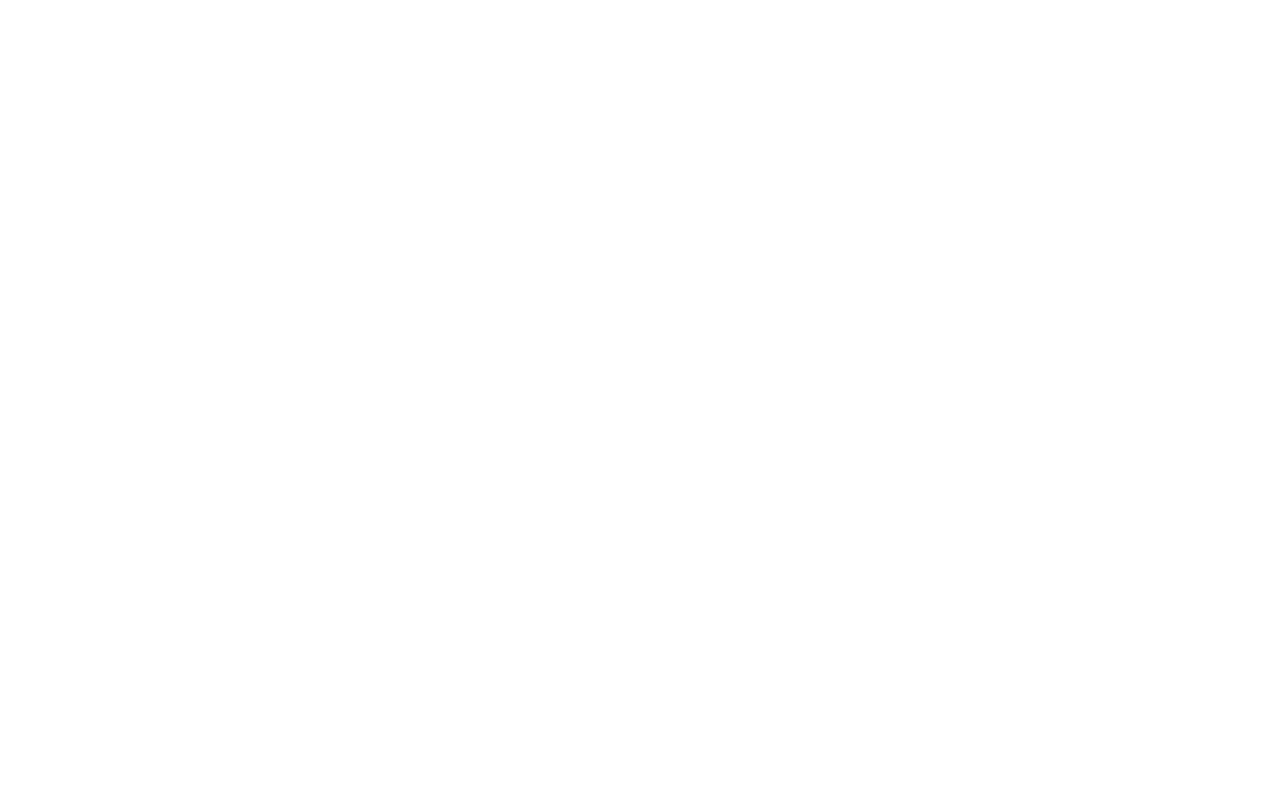
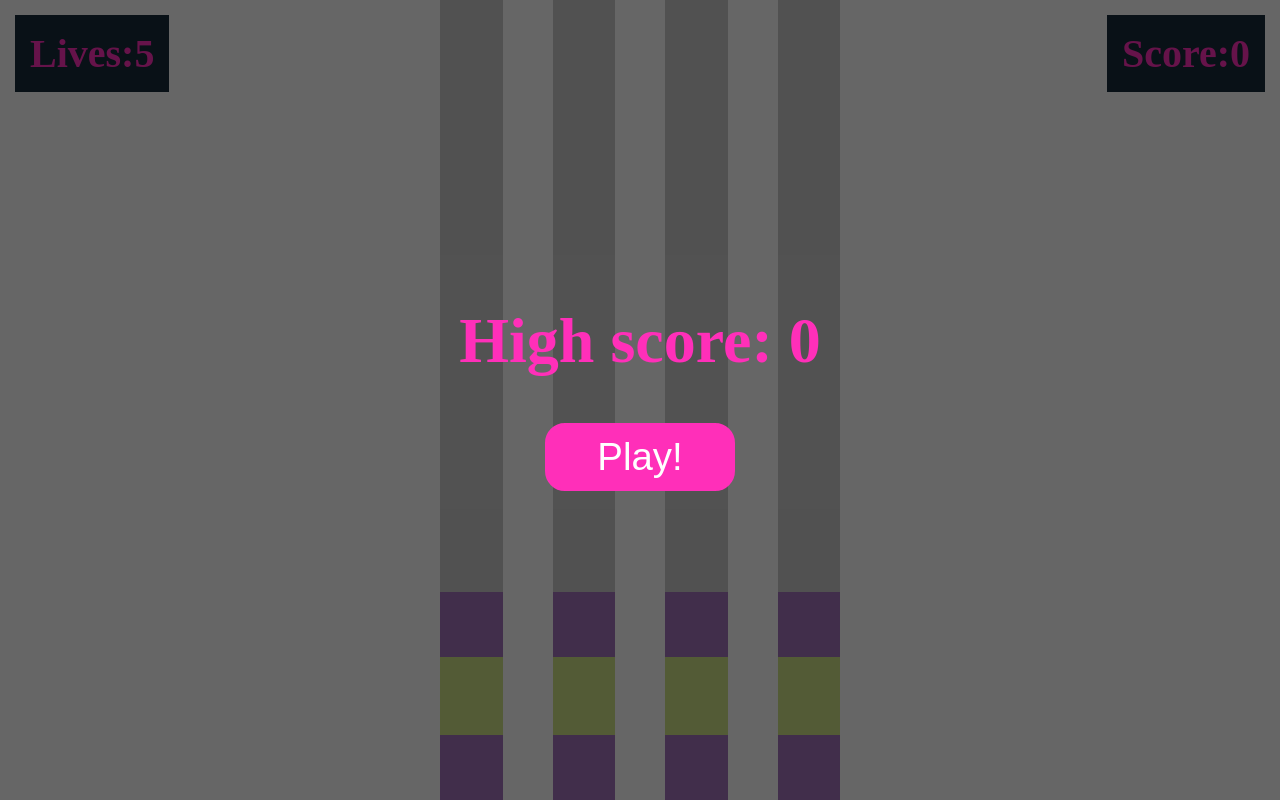
Before and after one commit to weensekiel/beat-bonanza, a React (Vite) app: page /game in a window 1280 px wide. Built offline with nearby package versions, Linux system fonts and the light colour scheme.

Commit message:
add login and register page

```diff
--- a/package.json
+++ b/package.json
@@ -13,6 +13,7 @@
     "axios": "^1.6.8",
     "react": "^18.2.0",
     "react-dom": "^18.2.0",
+    "react-router-dom": "^6.22.3",
     "sass": "^1.72.0"
   },
   "devDependencies": {
--- a/src/App.jsx
+++ b/src/App.jsx
@@ -1,19 +1,24 @@
+import { BrowserRouter, Routes, Route } from 'react-router-dom';
 import './App.scss'
+import { LoginPage } from './Pages/LoginPage/LoginPage';
+import { RegisterPage } from './Pages/RegisterPage/RegisterPage';
+import { GamePage } from './Pages/GamePage/GamePage';
+import { ResultsPage } from './Pages/ResultsPage/ResultsPage';
+import { LeaderboardsPage } from './Pages/LeaderboardsPage/LeaderboardsPage';
 
 function App() {
-  const handleArrowPress = (direction) => {
-    console.log(`Arrow pressed: ${direction}`);
-  };
 
   return (
-    <>
-      {/* Login */}
-      {/* register */}
-      {/* Game */}
-      {/* results */}
-      {/* leaderboards - shows highest scores for the current song */}
-
-    </>
+    <BrowserRouter>
+      <Routes>
+        <Route path="/" element={<LoginPage />} />
+        <Route path="/login" element={<LoginPage />} />
+        <Route path="/register" element={<RegisterPage />} />
+        <Route path="/game" element={<GamePage />} />
+        <Route path="/results" element={<ResultsPage />} />
+        <Route path="/leaderboards" element={<LeaderboardsPage />} />
+      </Routes>
+    </BrowserRouter>
   )
 }
 
--- a/src/App.scss
+++ b/src/App.scss
@@ -0,0 +1,12 @@
+* {
+    box-sizing: border-box;
+  }
+
+  html,
+  body {
+    margin: 0;
+  }
+  body {
+    width: 100%;
+    height: 100vh;
+  }
--- a/src/Pages/GamePage/GamePage.jsx
+++ b/src/Pages/GamePage/GamePage.jsx
@@ -0,0 +1,55 @@
+import "./GamePage.scss"
+import React, { useState, useEffect, useRef } from "react";
+
+export function GamePage() {
+    const [score, setScore] = useState(0);
+    const [lives, setLives] = useState(5);
+    const [isGameRunning, setIsGameRunning] = useState(false);
+
+    return (
+        <>
+            <div className="lives">
+                Lives:
+                <span className="score">{lives}</span>
+            </div>
+
+            <div className="points">
+                Score:
+                <span className="score">0</span>
+            </div>
+            <div className="container" >
+                <div className="lane left">
+                    <div className="score-zone">
+                        <div className="sweet-spot"></div>
+                    </div>
+                </div>
+                <div className="lane up">
+                    <div className="score-zone">
+                        <div className="sweet-spot"></div>
+                    </div>
+                </div>
+                <div className="lane down">
+                    <div className="score-zone">
+                        <div className="sweet-spot"></div>
+                    </div>
+                </div>
+                <div className="lane right">
+                    <div className="score-zone">
+                        <div className="sweet-spot"></div>
+                    </div>
+                </div>
+            </div>
+
+            <div className="modal">
+                <p>
+                    High score: <span className="score">0</span>
+                </p>
+                <p>
+                    <button id="start">
+                        Play!
+                    </button>
+                </p>
+            </div>
+        </>
+    );
+}
--- a/src/Pages/GamePage/GamePage.scss
+++ b/src/Pages/GamePage/GamePage.scss
@@ -0,0 +1,156 @@
+  .container {
+    width: 50vh;
+    max-width: 100vw;
+    height: 100vh;
+    margin: 0 auto;
+    display: grid;
+    grid-template-columns: 1fr 1fr 1fr 1fr;
+    column-gap: clamp(10px, 5vw, 50px);
+  }
+
+  .lane {
+    background-color: rgba(0, 0, 0, 0.2);
+    position: relative;
+    overflow-y: hidden;
+  }
+
+  @keyframes fall {
+    0% {
+      transform: translateY(-100%);
+      top: 0;
+    }
+    100% {
+      transform: translateY(0);
+      top: 100%;
+    }
+  }
+
+  .arrow {
+    width: 100%;
+    aspect-ratio: 1;
+    border-radius: 20%;
+    position: absolute;
+    box-shadow: 0 -3px 7px 2px rgba(0, 0, 0, 0.3);
+    border: 3px solid rgba(0, 0, 0, 0.5);
+    animation-duration: var(--animation-speed);
+    animation-name: fall;
+    animation-timing-function: linear;
+    animation-iteration-count: infinite;
+    z-index: 2;
+  }
+
+  .arrow:after {
+    background-image: url("./src/arrow.svg");
+    background-size: 80% 80%;
+    background-repeat: no-repeat;
+    background-position: center;
+    content: "";
+    position: absolute;
+    top: 0;
+    left: 0;
+    bottom: 0;
+    right: 0;
+  }
+
+  .left .arrow {
+    background-color: #0fc0fc;
+  }
+  .up .arrow {
+    background-color: #7b1daf;
+  }
+  .down .arrow {
+    background-color: #ff2fb9;
+  }
+  .right .arrow {
+    background-color: #d4ff47;
+  }
+
+  .left .arrow:after {
+    transform: rotate(-90deg);
+  }
+  .right .arrow:after {
+    transform: rotate(90deg);
+  }
+  .down .arrow:after {
+    transform: rotate(-180deg);
+  }
+
+  .points,
+  .lives {
+    position: fixed;
+    top: 15px;
+    right: 15px;
+    padding: 15px;
+    color: #ff2fb9;
+    background-color: #162b3a;
+    font-weight: bold;
+    font-size: 40px;
+    z-index: 3;
+  }
+
+  .lives {
+    left: 15px;
+    right: auto;
+  }
+
+  .score-zone {
+    width: 100%;
+    aspect-ratio: 0.3;
+    background-color: #7b1daf;
+    opacity: 0.5;
+    display: flex;
+    align-items: center;
+    position: absolute;
+    bottom: 0;
+    transition: opacity 80ms ease-in-out;
+  }
+  .score-zone.active {
+    opacity: 1;
+  }
+
+  .sweet-spot {
+    width: 100%;
+    aspect-ratio: 0.8;
+    background-color: #d4ff47;
+  }
+
+  .modal {
+    background-color: rgba(0, 0, 0, 0.6);
+    width: 100vw;
+    height: 100vh;
+    position: absolute;
+    top: 0;
+    z-index: 4;
+    display: flex;
+    flex-direction: column;
+    align-items: center;
+    justify-content: center;
+  }
+
+  .modal p {
+    font-size: 5vw;
+    line-height: 1;
+    margin: 0;
+    font-weight: bold;
+    color: #ff2fb9;
+  }
+
+  .modal button {
+    font-size: 3vw;
+    background-color: #ff2fb9;
+    border: 2px solid #ff2fb9;
+    border-radius: 20px;
+    padding: 10px 50px;
+    margin-top: 50px;
+    cursor: pointer;
+    color: #fff;
+    transition: border 0.2s ease-in-out;
+  }
+
+  .modal button:hover {
+    border: 2px solid #fff;
+  }
+
+  .modal.hidden {
+    display: none;
+  }
--- a/src/Pages/LeaderboardsPage/LeaderboardsPage.jsx
+++ b/src/Pages/LeaderboardsPage/LeaderboardsPage.jsx
@@ -0,0 +1,3 @@
+export function LeaderboardsPage() {
+    return <h1>LeaderboardsPage</h1>
+}
--- a/src/Pages/LoginPage/LoginPage.jsx
+++ b/src/Pages/LoginPage/LoginPage.jsx
@@ -0,0 +1,22 @@
+import "./LoginPage.scss";
+import { Link } from "react-router-dom";
+
+export function LoginPage() {
+    return (
+        <main>
+            <h1 className="login__title">Beat Bonanza</h1>
+            <h2 className="login__title">Login</h2>
+            <form className="login__form">
+                <label htmlFor="username">Username: </label>
+                <input type="text" placeholder="username" />
+
+                <label htmlFor="password">Password: </label>
+                <input type="password" placeholder="password" />
+                <button>Login</button>
+            </form>
+            <Link to="/register">
+                <p className="login__footer">Don't have an account? Register here</p>
+            </Link>
+        </main>
+    );
+}
--- a/src/Pages/LoginPage/LoginPage.scss
+++ b/src/Pages/LoginPage/LoginPage.scss
@@ -0,0 +1,21 @@
+.login {
+
+    &__title {
+        display: flex;
+        justify-content: center;
+
+    }
+
+    &__form {
+        border: 1px solid red;
+        display: flex;
+        justify-content: center;
+        align-items: center;
+        flex-direction: column;
+    }
+
+    &__footer {
+        display: flex;
+        justify-content: center;
+    }
+}
--- a/src/Pages/RegisterPage/RegisterPage.jsx
+++ b/src/Pages/RegisterPage/RegisterPage.jsx
@@ -0,0 +1,29 @@
+import "./RegisterPage.scss";
+import { Link } from "react-router-dom";
+
+export function RegisterPage() {
+    return (
+        <main className="register">
+            <h1 className="register__title">Beat Bonanza</h1>
+            <h2 className="register__title">Register</h2>
+            <form className="register__form">
+                <label htmlFor="email">Email: </label>
+                <input type="text" placeholder="email" />
+
+                <label htmlFor="username">Username: </label>
+                <input type="text" placeholder="username" />
+
+                <label htmlFor="password">Password: </label>
+                <input type="password" placeholder="password" />
+
+                <label htmlFor="confirmPassword">Confirm Password: </label>
+                <input type="password" placeholder="confirm password" />
+
+                <button>Register</button>
+            </form>
+            <Link to="/login">
+                <p className="register__footer">Already have an account? Login here</p>
+            </Link>
+        </main>
+    );
+}
--- a/src/Pages/RegisterPage/RegisterPage.scss
+++ b/src/Pages/RegisterPage/RegisterPage.scss
@@ -0,0 +1,21 @@
+.register {
+
+    &__title {
+        display: flex;
+        justify-content: center;
+
+    }
+
+    &__form {
+        border: 1px solid red;
+        display: flex;
+        justify-content: center;
+        align-items: center;
+        flex-direction: column;
+    }
+
+    &__footer {
+        display: flex;
+        justify-content: center;
+    }
+}
--- a/src/Pages/ResultsPage/ResultsPage.jsx
+++ b/src/Pages/ResultsPage/ResultsPage.jsx
@@ -0,0 +1,3 @@
+export function ResultsPage() {
+    return <h1>Results</h1>
+}
```
Also changed, not shown: 1 other file (tests, documents, lock files or other folders).
